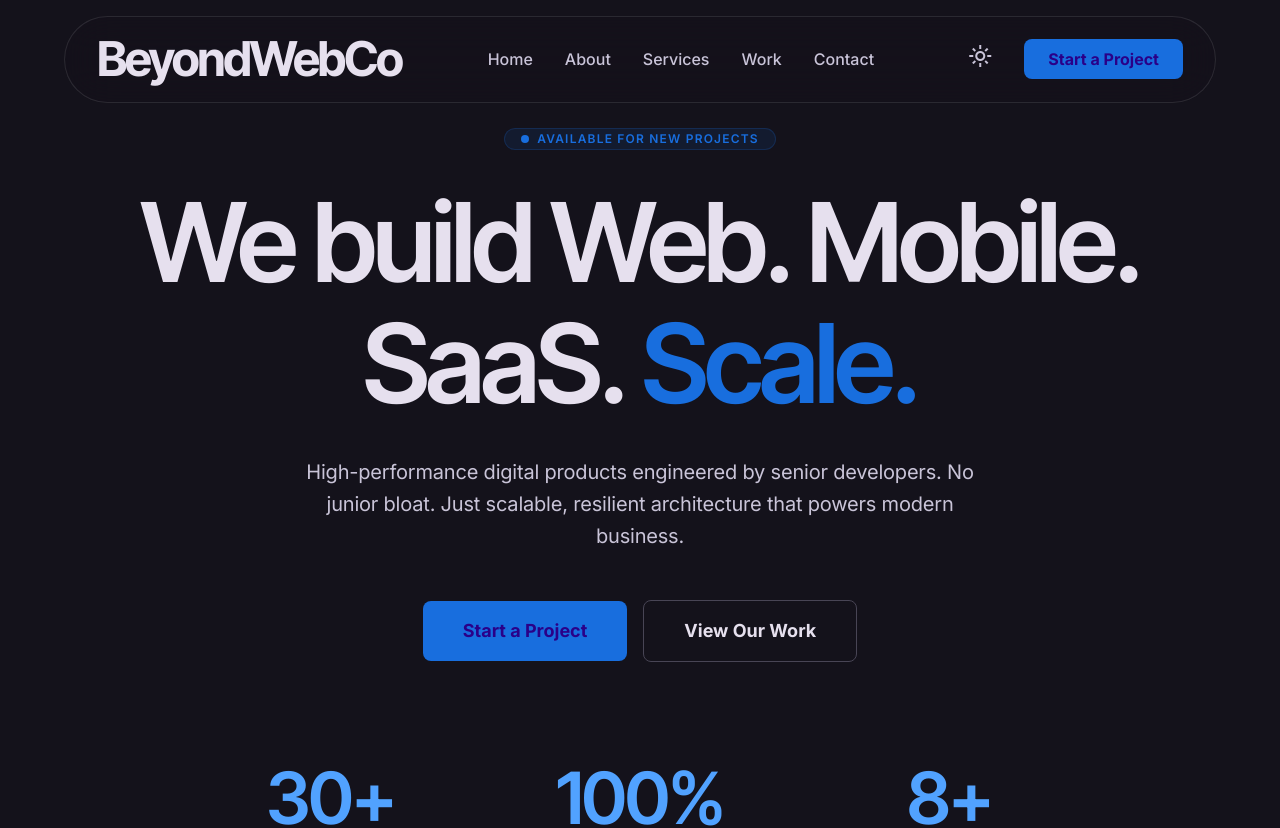
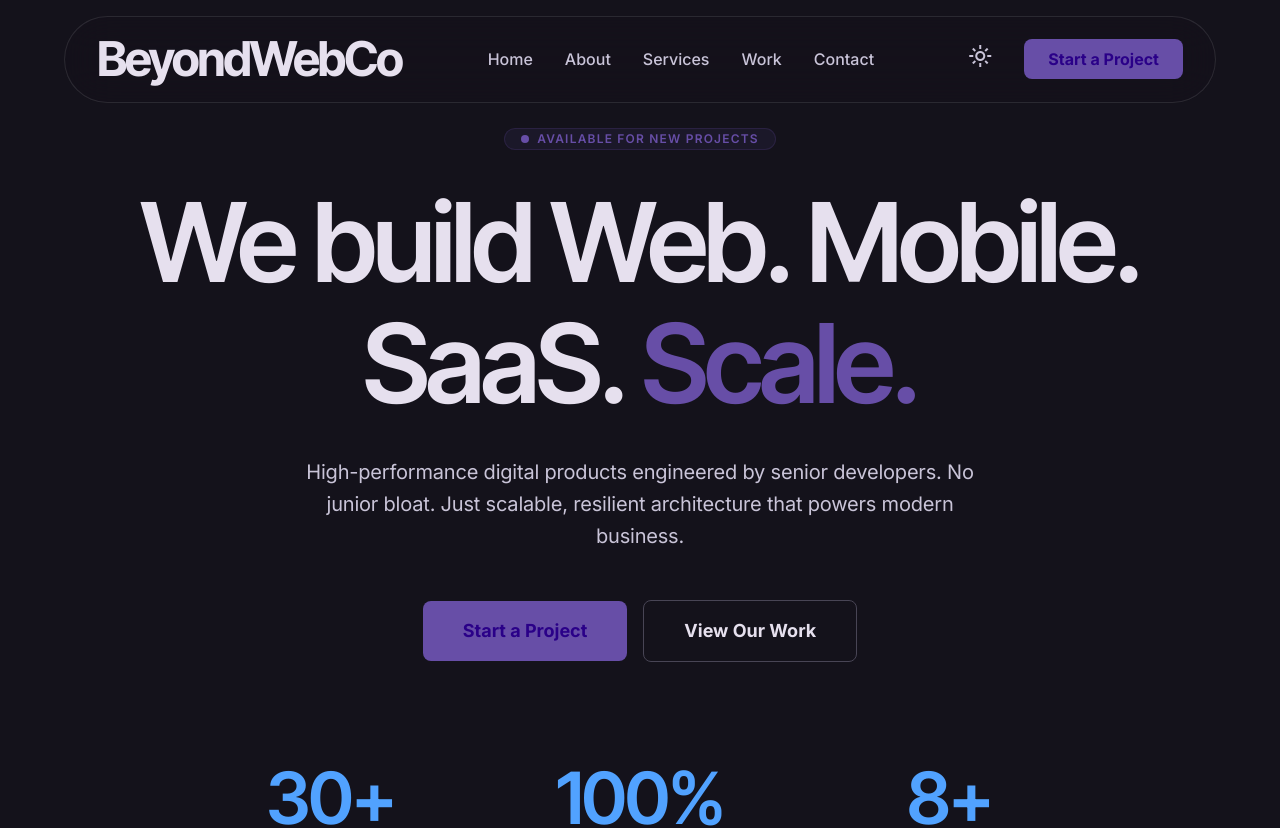
Before and after one commit to captain-america-7/beyondwebco, a Next.js app: page / in a window 1280 px wide. Shown: the top 828 px of the page. Built offline with nearby package versions, Linux system fonts and the light colour scheme.

Commit message:
Update globals.css

```diff
--- a/src/app/globals.css
+++ b/src/app/globals.css
@@ -49,8 +49,8 @@
   --color-on-surface-variant: #c9c4d8;
   --color-on-error: #690005;
   --color-surface-container-high: #2b2933;
-  --color-primary-fixed-dim: #186ede;
-  --color-primary: #186ede;
+  --color-primary-fixed-dim: #674ea7;
+  --color-primary: #674ea7;
   --color-on-tertiary-container: #442000;
   --color-error-container: #93000a;
 
```
